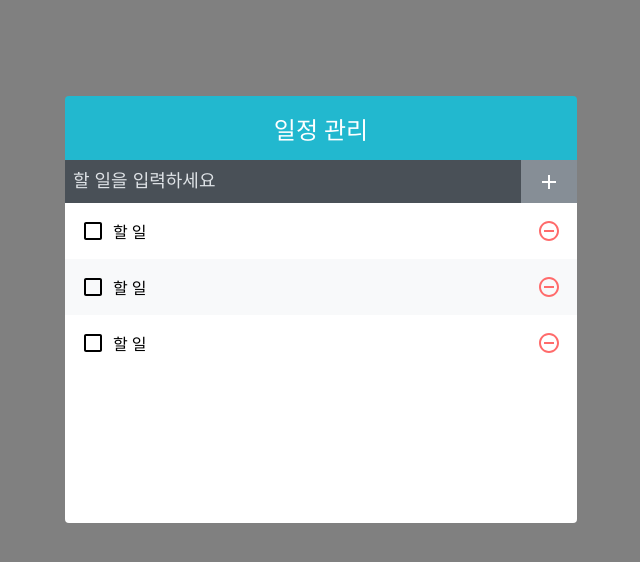
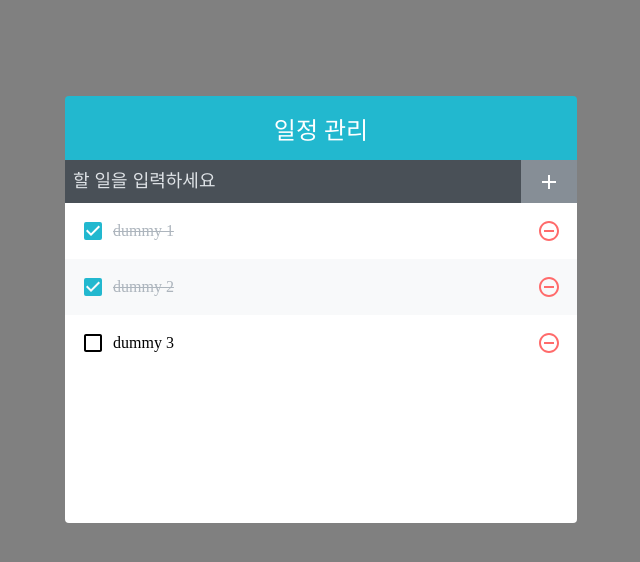
Before and after one commit to somin-p/react-to-do-list, a React (Create React App) app: page / in a window 1280 px wide. Shown: the top 562 px of the page, without its empty margins (319-959 px from the left). Built offline with nearby package versions, Linux system fonts and the light colour scheme.

Commit message:
Feat: Add different design to checked list using dummy data

```diff
--- a/src/app.jsx
+++ b/src/app.jsx
@@ -1,3 +1,4 @@
+import { useState } from "react";
 import { createGlobalStyle } from "styled-components";
 import Insert from "./components/insert";
 import List from "./components/list";
@@ -9,16 +10,33 @@ const GlobalStyle = createGlobalStyle`
   }
 `;
 
-function App() {
+const App = () => {
+  const [toDos, setToDos] = useState([
+    {
+      id: 1,
+      text: "dummy 1",
+      checked: true,
+    },
+    {
+      id: 2,
+      text: "dummy 2",
+      checked: true,
+    },
+    {
+      id: 3,
+      text: "dummy 3",
+      checked: false,
+    },
+  ]);
   return (
     <>
       <GlobalStyle />
       <Template>
         <Insert />
-        <List />
+        <List toDos={toDos} />
       </Template>
     </>
   );
-}
+};
 
 export default App;
--- a/src/components/list.jsx
+++ b/src/components/list.jsx
@@ -8,12 +8,12 @@ const Wrapper = styled.div`
   overflow-y: auto;
 `;
 
-const List = () => {
+const List = ({ toDos }) => {
   return (
     <Wrapper>
-      <ListItem />
-      <ListItem />
-      <ListItem />
+      {toDos.map((toDo) => (
+        <ListItem toDo={toDo} key={toDo.id} />
+      ))}
     </Wrapper>
   );
 };
--- a/src/components/list_item.jsx
+++ b/src/components/list_item.jsx
@@ -1,6 +1,10 @@
 import React from "react";
-import { MdRemoveCircleOutline, MdCheckBoxOutlineBlank } from "react-icons/md";
-import styled from "styled-components";
+import {
+  MdRemoveCircleOutline,
+  MdCheckBoxOutlineBlank,
+  MdCheckBox,
+} from "react-icons/md";
+import styled, { css } from "styled-components";
 
 const Wrapper = styled.div`
   padding: 1rem;
@@ -19,18 +23,24 @@ const CheckBox = styled.div`
   svg {
     font-size: 1.5rem;
   }
+  ${(props) =>
+    props.checked &&
+    css`
+      svg {
+        color: #22b8cf;
+      }
+    `}
 `;
 
 const Text = styled.div`
   margin-left: 0.5rem;
   flex: 1;
-  &.checked {
-    svg {
-      color: #22b8cf;
-    }
-    color: #adb5bd;
-    text-decoration: line-through;
-  }
+  ${(props) =>
+    props.checked &&
+    css`
+      text-decoration: line-through;
+      color: #adb5bd;
+    `}
 `;
 
 const Remove = styled.div`
@@ -47,12 +57,14 @@ const Remove = styled.div`
   }
 `;
 
-const ListItem = () => {
+const ListItem = ({ toDo }) => {
+  const { text, checked } = toDo;
+
   return (
     <Wrapper>
-      <CheckBox>
-        <MdCheckBoxOutlineBlank />
-        <Text>할 일</Text>
+      <CheckBox checked={checked}>
+        {checked ? <MdCheckBox /> : <MdCheckBoxOutlineBlank />}
+        <Text checked={checked}>{text}</Text>
       </CheckBox>
       <Remove>
         <MdRemoveCircleOutline />
```
